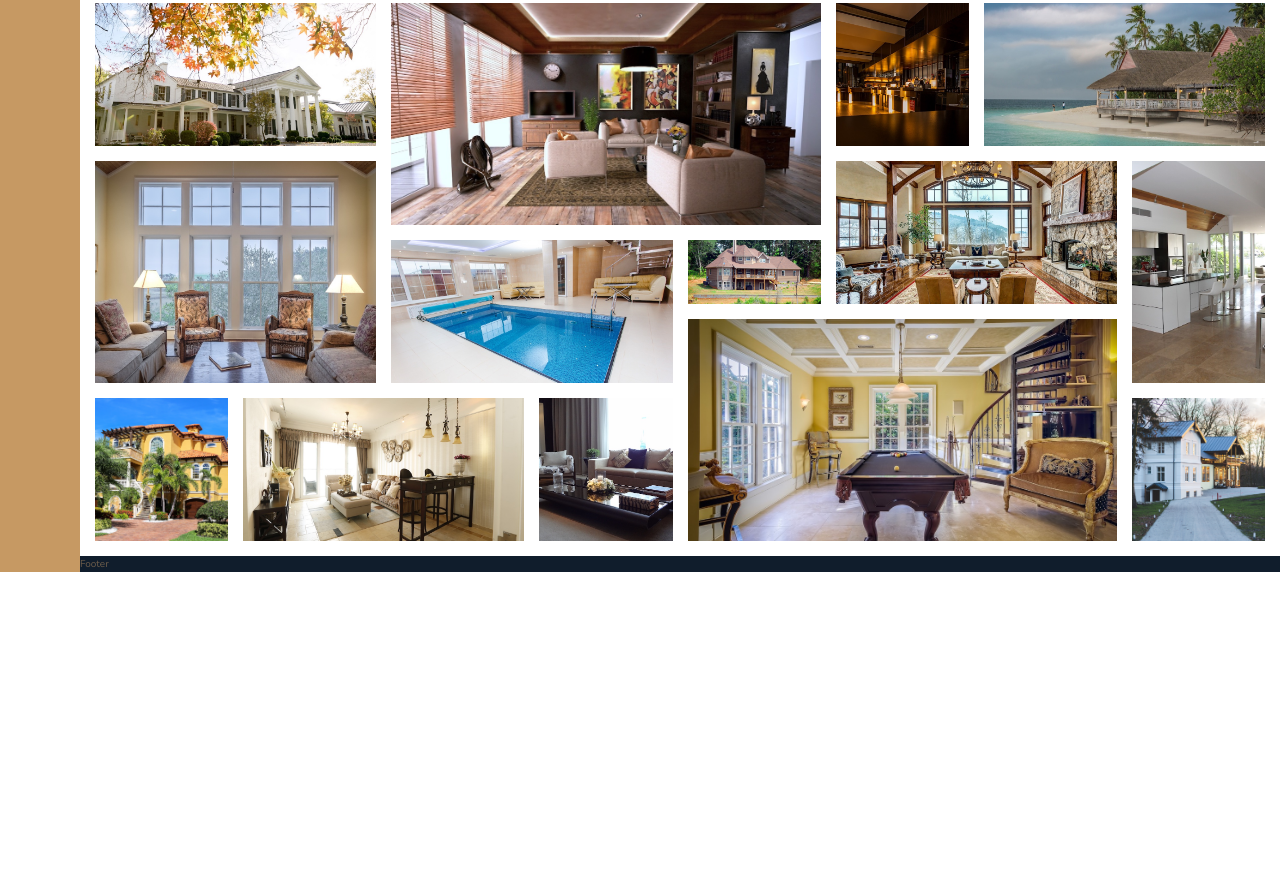
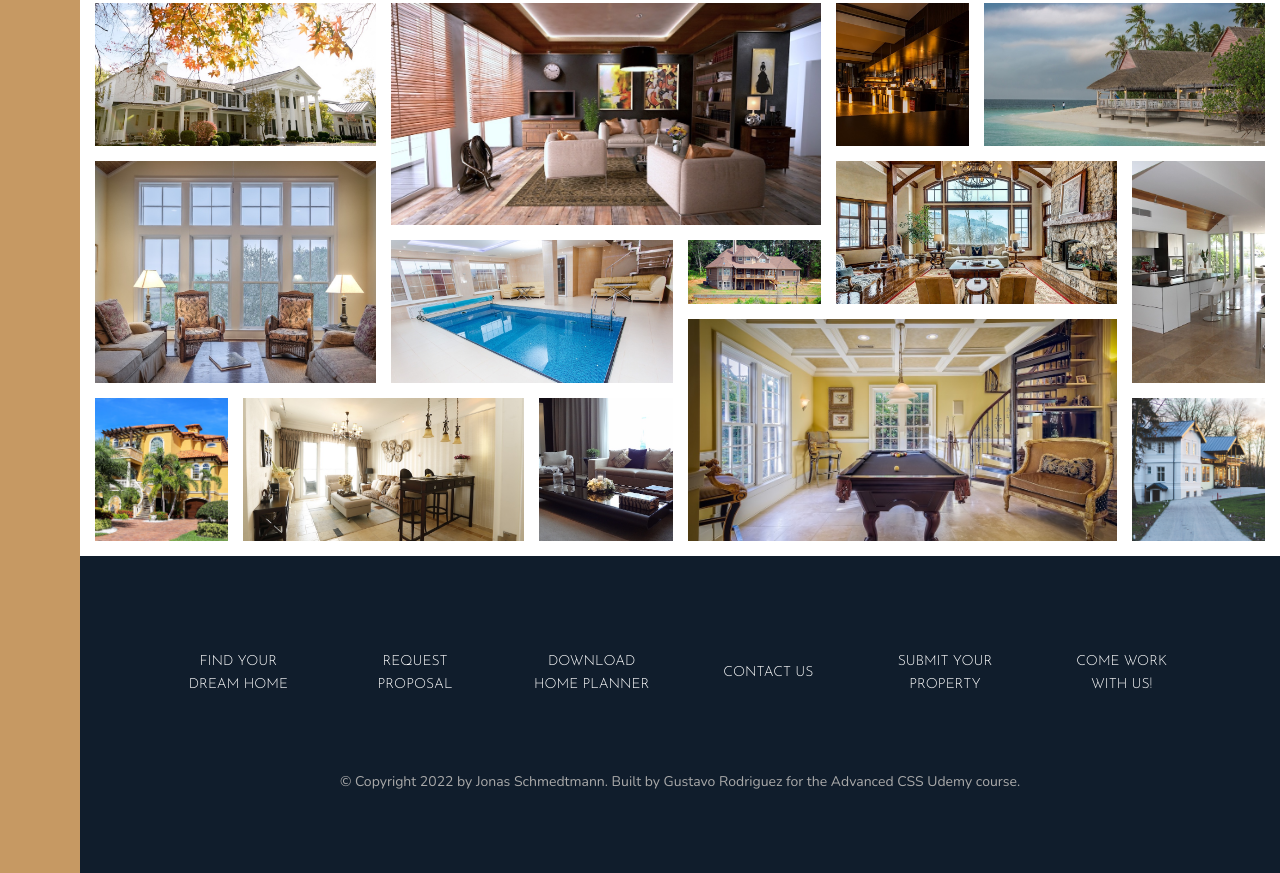
Before and after one commit to gus-rdz/Nexter-repo, a website: page index.html in a window 1280 px wide. Shown: the part 3084-3957 px from the top of the page. Before the commit the page ends 3656 px from the top, so only its background shows below. Drawn offline with nearby package versions, Linux system fonts and the light colour scheme.

Commit message:
built the Footer; added links with hover effects and copyright

```diff
--- a/index.html
+++ b/index.html
@@ -410,6 +410,36 @@
       </figure>
     </section>
 
-    <footer class="footer">Footer</footer>
+    <footer class="footer">
+      <ul class="nav">
+        <li class="nav__item">
+          <a href="#" class="nav__link">Find your dream home</a>
+        </li>
+
+        <li class="nav__item">
+          <a href="#" class="nav__link">Request proposal</a>
+        </li>
+
+        <li class="nav__item">
+          <a href="#" class="nav__link">Download home planner</a>
+        </li>
+
+        <li class="nav__item">
+          <a href="#" class="nav__link">Contact us</a>
+        </li>
+
+        <li class="nav__item">
+          <a href="#" class="nav__link">Submit your property</a>
+        </li>
+
+        <li class="nav__item">
+          <a href="#" class="nav__link">Come work with us!</a>
+        </li>
+      </ul>
+      <p class="copyright">
+        &copy; Copyright 2022 by Jonas Schmedtmann. Built by Gustavo Rodriguez
+        for the Advanced CSS Udemy course.
+      </p>
+    </footer>
   </body>
 </html>
--- a/sass/_footer.scss
+++ b/sass/_footer.scss
@@ -1,4 +1,43 @@
 .footer {
   background-color: $color-secondary;
   grid-column: full-start / full-end;
+  padding: 8rem;
 }
+
+.nav {
+  list-style: none;
+
+  display: grid;
+  grid-template-columns: repeat(auto-fit, minmax(15rem, 1fr));
+  grid-gap: 2rem;
+  align-items: center;
+
+  &__link:link,
+  &__link:visited {
+    font-size: 1.4rem;
+    color: #fff;
+    text-decoration: none;
+    font-family: $font-display;
+    text-transform: uppercase;
+    text-align: center;
+    padding: 1.5rem;
+    display: block;
+    transition: all 0.2s;
+  }
+
+  &__link:hover,
+  &__link:active {
+    background-color: rgba(#fff, 0.05);
+    transform: translateY(-3px);
+  }
+}
+
+.copyright {
+  font-size: 1.4rem;
+  color: $color-grey-light-2;
+  margin-top: 6rem;
+  margin-right: auto;
+  margin-left: auto;
+  text-align: center;
+  width: 70%;
+}
```
Also changed, not shown: css/style.css.
